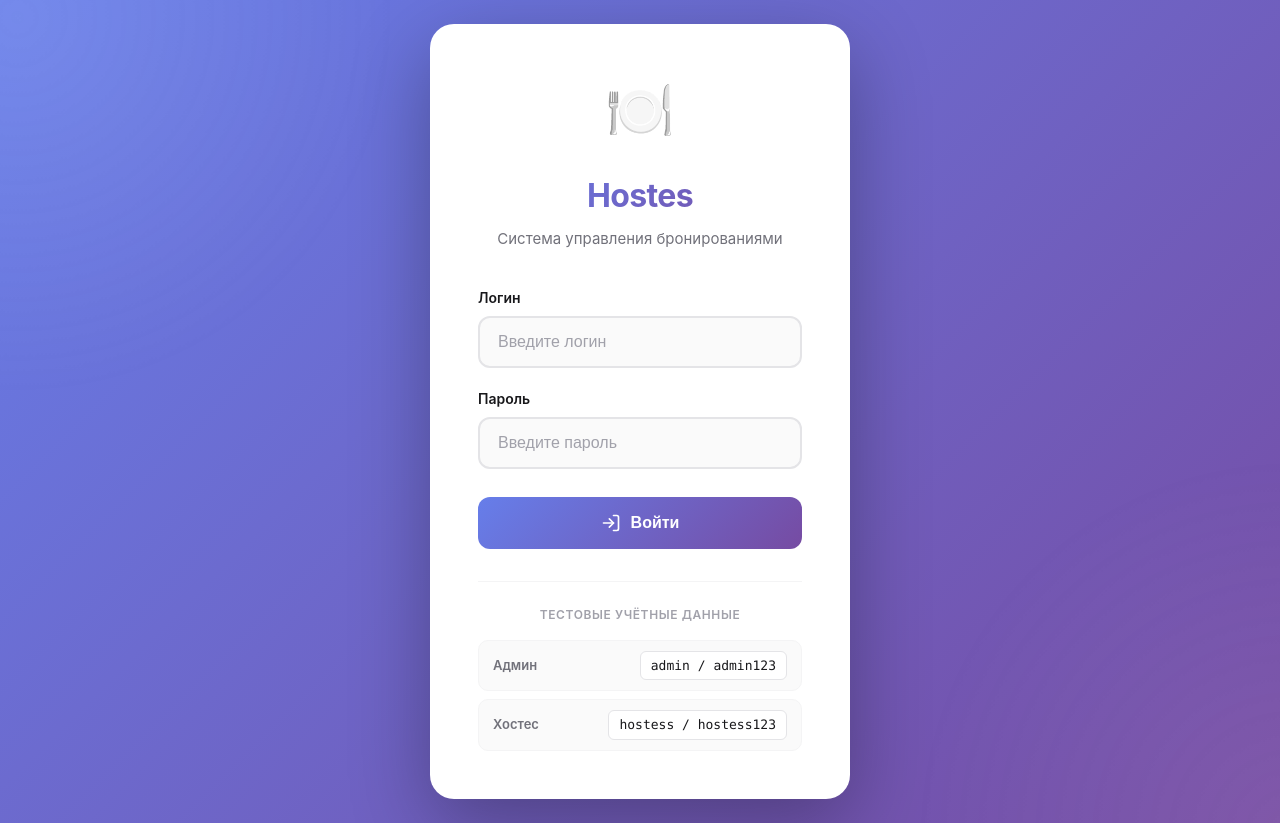
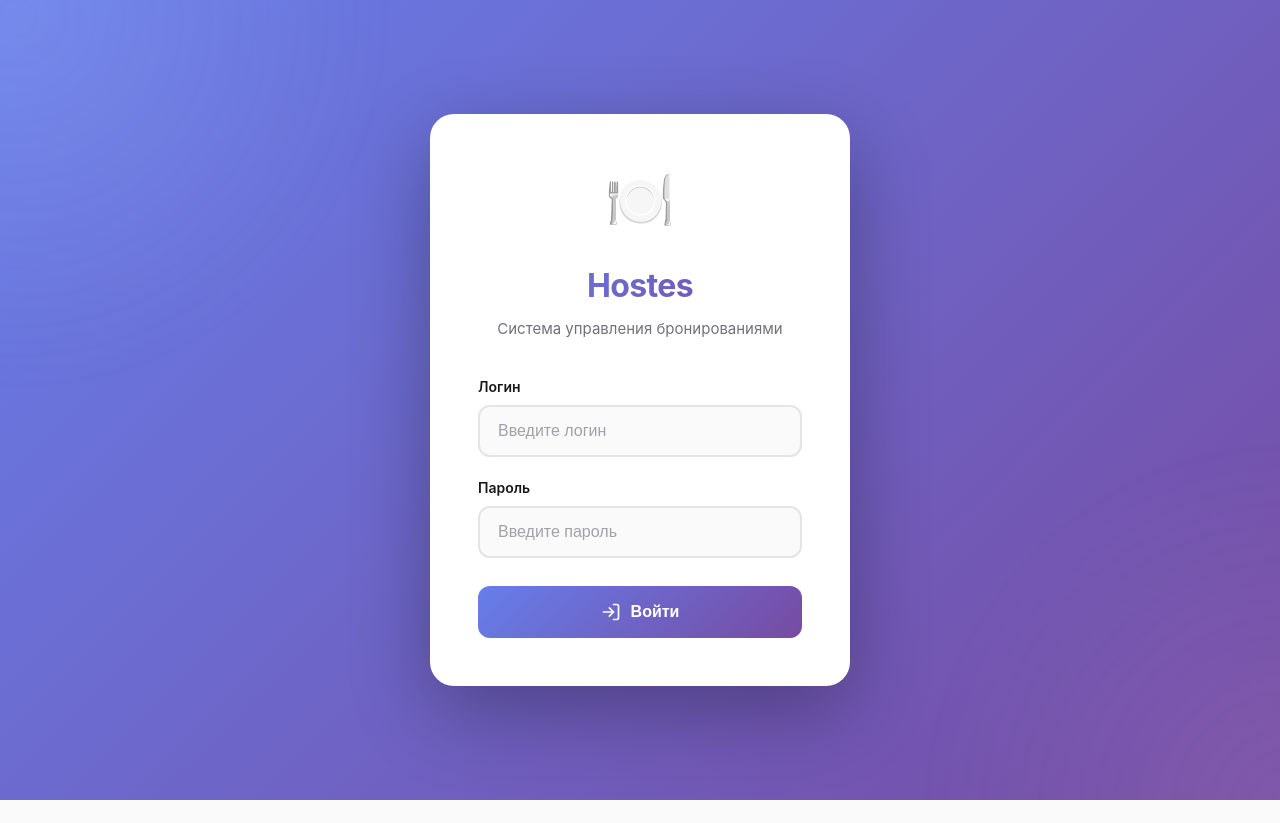
Before and after one commit to IbragimKariev/hostesHelper, a React (Vite) app in the folder apps/frontend/: page /login in a window 1280 px wide. After the commit the page ends 800 px from the top, so only its background shows below. Built offline with nearby package versions, Linux system fonts and the light colour scheme; no server answers.

Commit message:
change login page

```diff
--- a/apps/frontend/src/pages/LoginPage/index.tsx
+++ b/apps/frontend/src/pages/LoginPage/index.tsx
@@ -117,19 +117,7 @@ export const LoginPage = () => {
                     </button>
                 </form>
 
-                <div className={styles.footer}>
-                    <p className={styles.footerTitle}>Тестовые учётные данные</p>
-                    <div className={styles.credentials}>
-                        <div className={styles.credential}>
-                            <span className={styles.credentialRole}>Админ</span>
-                            <code>admin / admin123</code>
-                        </div>
-                        <div className={styles.credential}>
-                            <span className={styles.credentialRole}>Хостес</span>
-                            <code>hostess / hostess123</code>
-                        </div>
-                    </div>
-                </div>
+
             </div>
         </div>
     );
```
Also changed, not shown: 1 other file (tests, documents, lock files or other folders).
